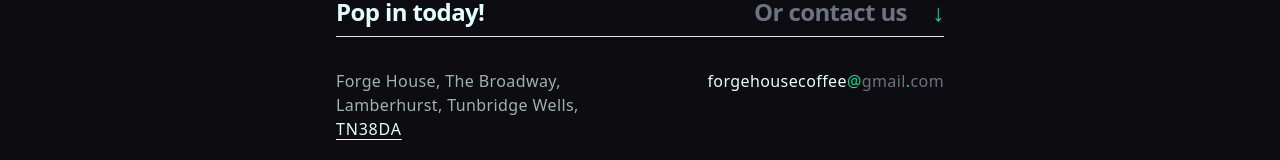
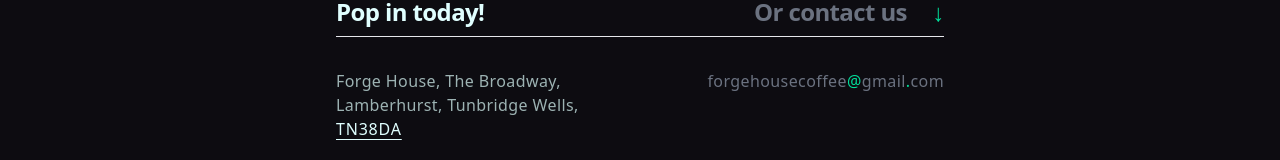
Before and after one commit to Edward-Ward/teise, a Next.js app: page / in a window 1280 px wide. Shown: the part 1196-1356 px from the top of the page. Built offline with nearby package versions, Linux system fonts and the light colour scheme.

Commit message:
Update Email Formatting

```diff
--- a/pages/index.js
+++ b/pages/index.js
@@ -27,7 +27,7 @@ export default function Home() {
         <hr/>
         <div className="flex justify-between tracking-wide">
           <p className="pt-8 mb-3 font-normal text-[#9db3b3]">Forge House, The Broadway, <br/>Lamberhurst, Tunbridge Wells,<br/><span className="text-[#e0ffff] text-bold tracking-wider underline decoration-inherit underline-offset-4">TN38DA</span></p>
-          <p className="pt-8 text-gray-500 text-bold"><span className="text-[#e0ffff]">forgehousecoffee</span><span className="text-[#00df9a]">@</span>gmail<span className="text-[#00df9a]">.</span>com</p>
+          <p className="pt-8 text-gray-500 text-bold"><span className="text-right">forgehousecoffee<br className="md:hidden"></br></span><span className="text-[#00df9a]">@</span>gmail<span className="text-[#00df9a]">.</span>com</p>
         </div>
 
     </div>
```
